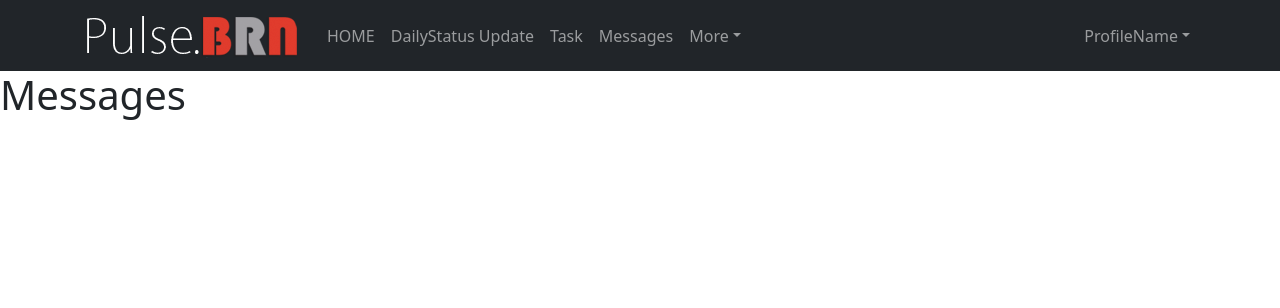
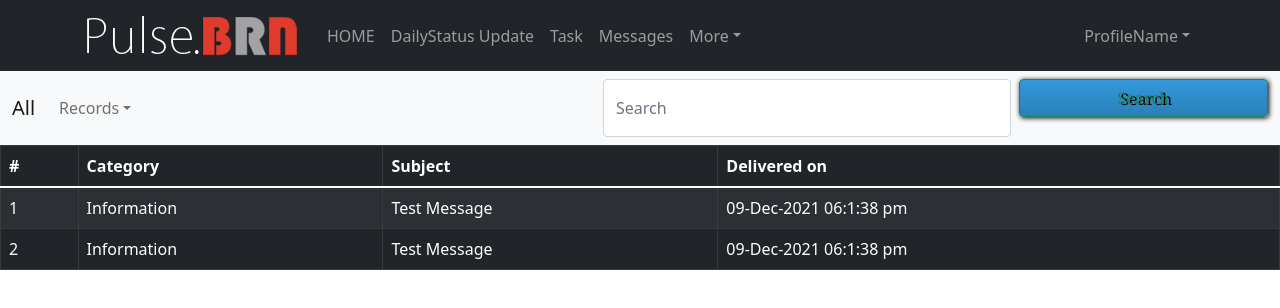
Before and after one commit to manjunadhb/pulse2108, a React (Create React App) app: page /messages in a window 1280 px wide. Shown: the top 308 px of the page. Built offline with nearby package versions, Linux system fonts and the light colour scheme.

Commit message:
Added messages content and created sass file for messages

```diff
--- a/src/sass/App.scss
+++ b/src/sass/App.scss
@@ -10,3 +10,5 @@ body {
 @import '_adminNavbar.scss';
 
 @import '_signUpPage.scss';
+
+@import '_messages.scss';
--- a/src/screens/student/Messages.js
+++ b/src/screens/student/Messages.js
@@ -1,14 +1,72 @@
 import React from 'react'
 import {Link,Route,Routes,BrowserRoute} from 'react-router-dom'
-import {Button,Container,Nav,Navbar,NavDropdown} from 'react-bootstrap'
+import {Button,Container,Nav,Navbar,NavDropdown,Table,Form,FormControl} from 'react-bootstrap'
 import pulseLogo from '../../images/brnlogopluse.png'
 import StudentNavbar from './StudentNavbar'
 
 export default function Messages() {
     return (
-        <div>
+        <div className='Messages'>
  <StudentNavbar/>
-            <h1>Messages</h1>
+ <Navbar bg="light" expand="lg">
+  <Container fluid>
+    <Navbar.Brand href="#">All</Navbar.Brand>
+    <Navbar.Toggle aria-controls="navbarScroll" />
+    <Navbar.Collapse id="navbarScroll">
+      <Nav
+        className="me-auto my-2 my-lg-0"
+        style={{ maxHeight: '100px' }}
+        navbarScroll
+      >
+
+        <NavDropdown title="Records" id="navbarScrollingDropdown">
+          <NavDropdown.Item href="#action3">Action</NavDropdown.Item>
+          <NavDropdown.Item href="#action4">Another action</NavDropdown.Item>
+          <NavDropdown.Divider />
+          <NavDropdown.Item href="#action5">
+            Something else here
+          </NavDropdown.Item>
+        </NavDropdown>
+
+      </Nav>
+      <Form className="d-flex">
+        <FormControl
+          type="search"
+          placeholder="Search"
+          className="me-2"
+          aria-label="Search"
+        />
+        <Button variant="outline-success">Search</Button>
+      </Form>
+    </Navbar.Collapse>
+  </Container>
+</Navbar>
+
+ <Table striped bordered hover variant="dark">
+  <thead>
+    <tr>
+      <th>#</th>
+      <th>Category</th>
+      <th>Subject</th>
+      <th>Delivered on</th>
+    </tr>
+  </thead>
+  <tbody>
+    <tr>
+      <td>1</td>
+      <td>Information</td>
+      <td>Test Message</td>
+      <td>09-Dec-2021 06:1:38 pm</td>
+    </tr>
+    <tr>
+      <td>2</td>
+      <td>Information</td>
+      <td>Test Message</td>
+      <td>09-Dec-2021 06:1:38 pm</td>
+    </tr>
+
+  </tbody>
+</Table>
         </div>
     )
 }
```
Also changed, not shown: 1 other file (tests, documents, lock files or other folders).
